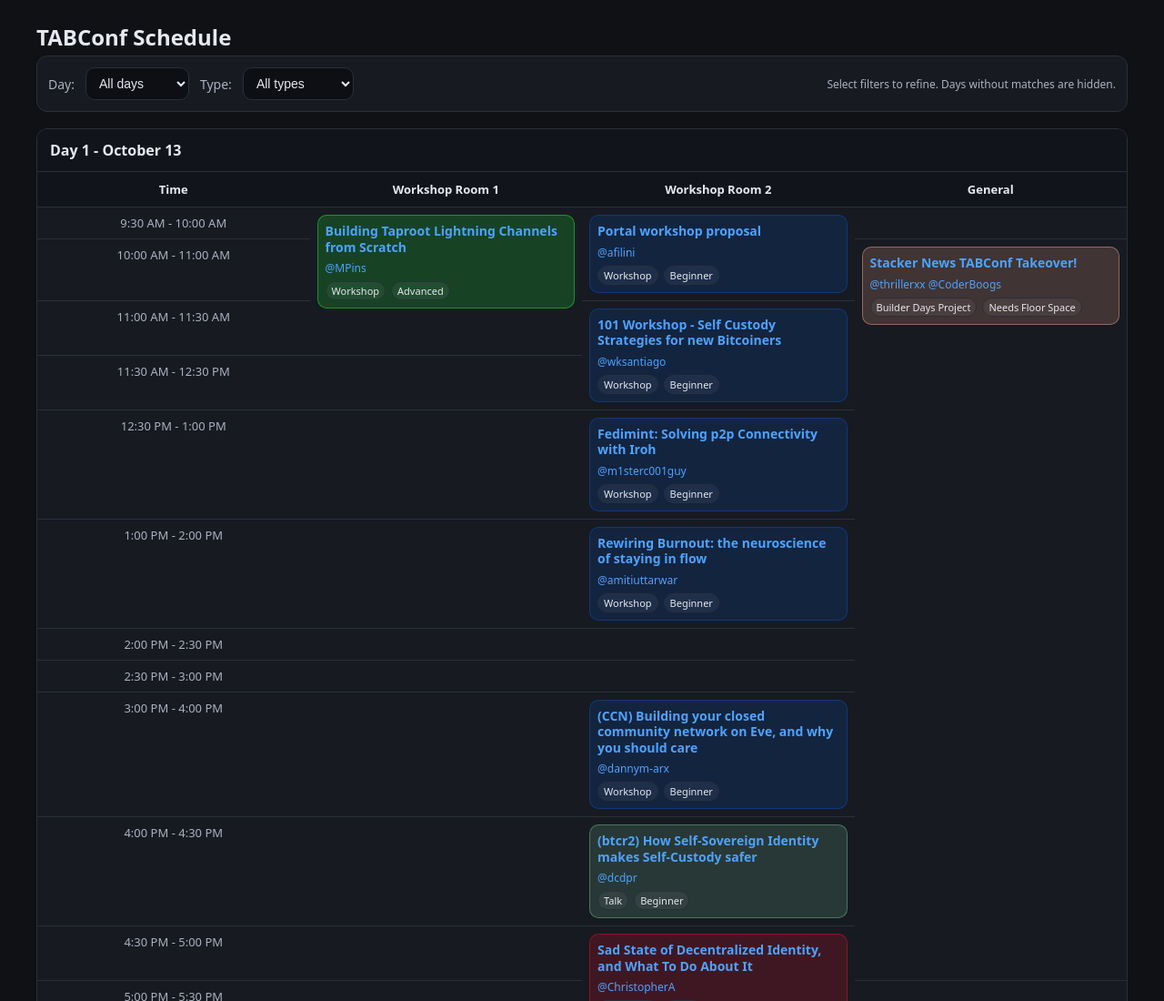
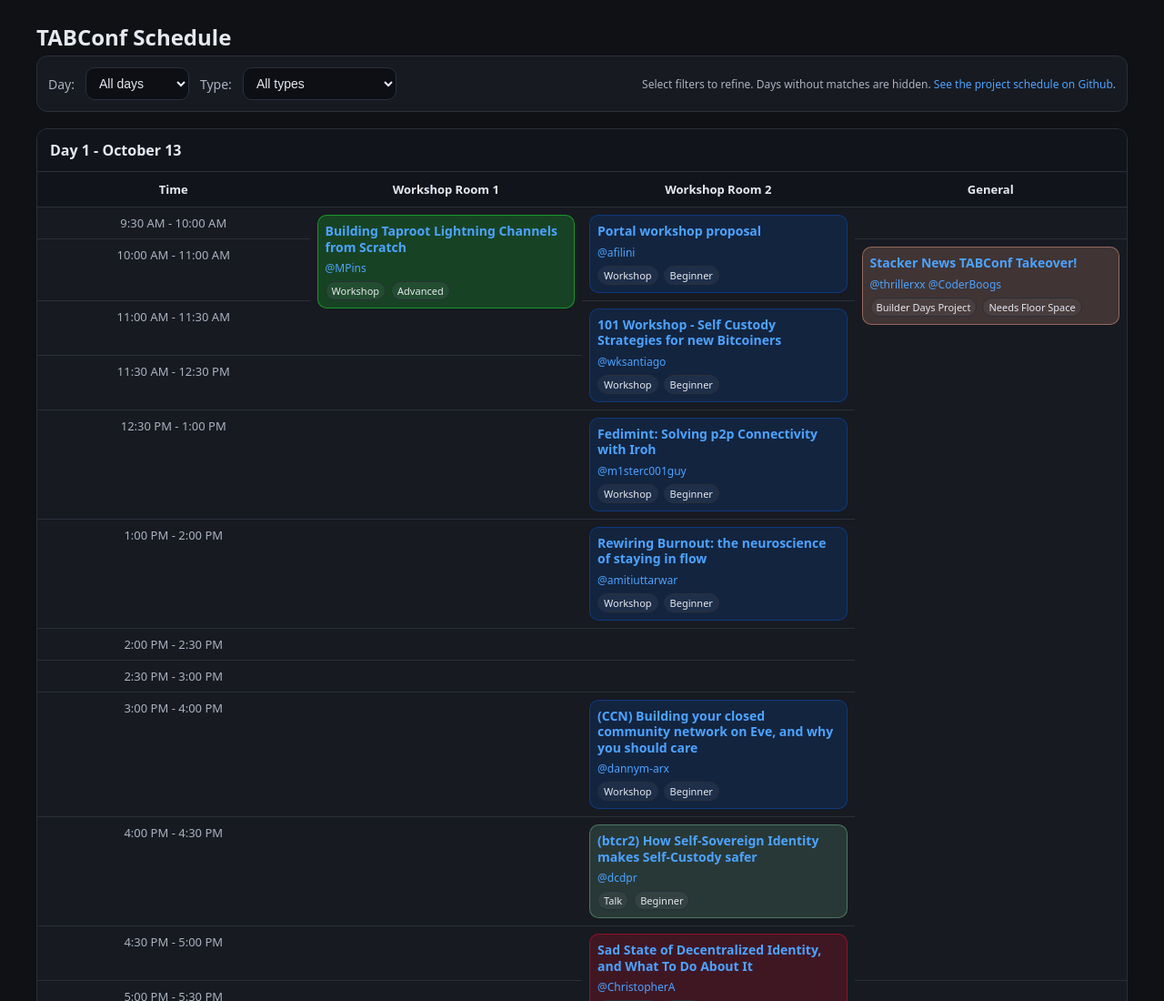
Before and after one commit to TABConf/schedule, a plain HTML site: page index.html in a window 1280 px wide. Shown: the top 1100 px of the page at 91% size. Drawn offline with Linux system fonts and the light colour scheme.

Commit message:
minor tweaks to legend and builder label

```diff
--- a/index.html
+++ b/index.html
@@ -227,11 +227,13 @@
                         <option>Unrecorded</option>
                         <option>Beginner</option>
                         <option>Advanced</option>
-                        <option>Builder Days</option>
+                        <option>Builder Days Project</option>
                         <option>Events</option>
                     </select>
 
-                    <div class="legend">Select filters to refine. Days without matches are hidden.</div>
+                    <div class="legend">Select filters to refine. Days without matches are hidden. <a
+                            href="https://github.com/orgs/TABConf/projects/9" target="_blank"
+                            rel="noopener noreferrer">See the project schedule on Github</a>.</div>
                 </div>
             </div>
         </header>
```
